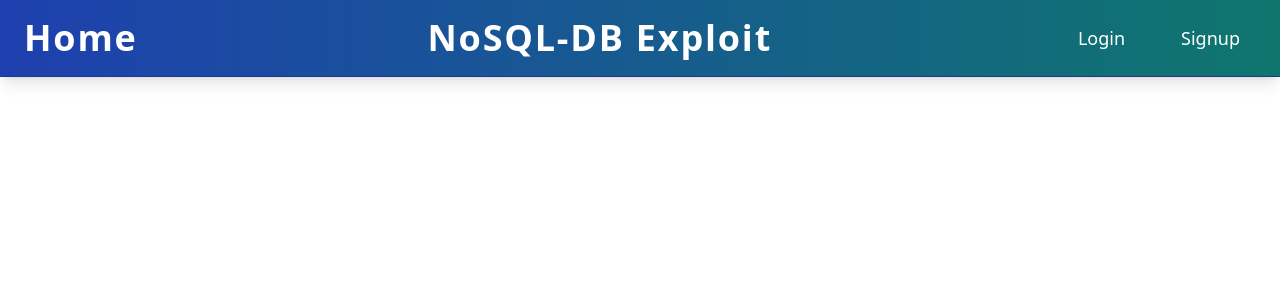
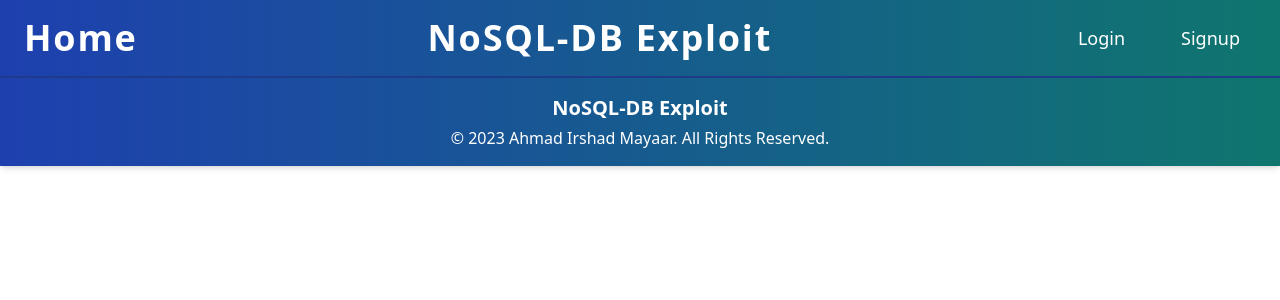
Before and after one commit to Mayaar-Irshad/my-nosql-injection-project, a React (Create React App) app in the folder frontend/nosql-insecure-site/: page /account in a window 1280 px wide. Shown: the top 300 px of the page. Built offline with nearby package versions, Linux system fonts and the light colour scheme.

Commit message:
Added footer and finalized the website setup.

```diff
--- a/frontend/nosql-insecure-site/src/App.js
+++ b/frontend/nosql-insecure-site/src/App.js
@@ -5,6 +5,7 @@ import Login from './pages/login'
 import SignUp from './pages/signUp'
 import Account from './pages/account'
 import Navbar from './components/Navbar';
+import Footer from './components/Footer';
 
 function App() {
   const isUserSignedIn = !!localStorage.getItem('token')
@@ -18,6 +19,7 @@ function App() {
         <Route path='/signup' element={<SignUp />} />
         {isUserSignedIn && <Route path='/account' element={<Account />} />}
       </Routes>
+      <Footer />
     </div>
   );
 }
--- /dev/null
+++ b/frontend/nosql-insecure-site/src/components/Footer.js
@@ -0,0 +1,16 @@
+import React from 'react';
+
+function Footer() {
+    const currentYear = new Date().getFullYear();
+
+    return (
+        <footer className='w-full bg-gradient-to-r from-blue-800 to-teal-700 text-white py-4 px-6 border-t border-blue-900 shadow-md'>
+            <div className='container mx-auto text-center'>
+                <h3 className='text-xl font-bold'>NoSQL-DB Exploit</h3>
+                <p className='text-md mt-1'>© {currentYear} Ahmad Irshad Mayaar. All Rights Reserved.</p>
+            </div>
+        </footer>
+    );
+}
+
+export default Footer;
```
